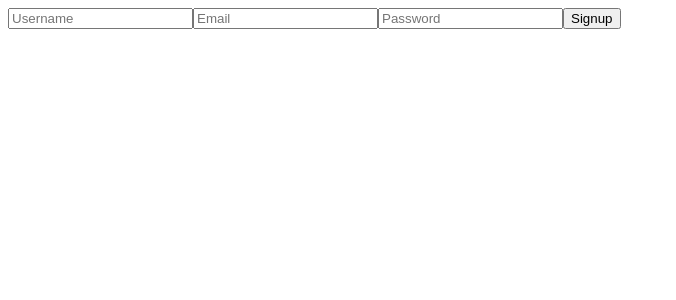
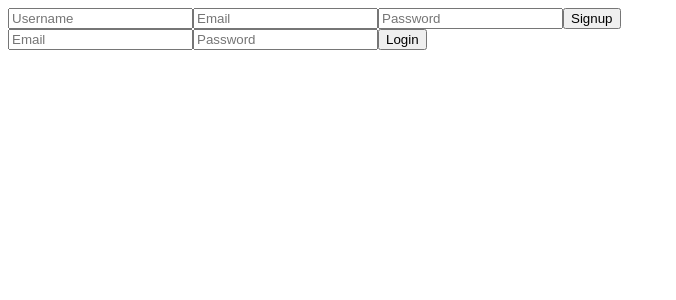
Before and after one commit to JohnMwendwa/node-react-task-manager, a React (Create React App) app in the folder client/: page / in a window 1280 px wide. Shown: the top 300 px of the page, without its empty margins (0-676 px from the left). Built offline with nearby package versions, Linux system fonts and the light colour scheme.

Commit message:
import login form

```diff
--- a/client/src/App.js
+++ b/client/src/App.js
@@ -1,9 +1,11 @@
 import Signup from "./components/Signup";
+import Login from "./components/Login";
 
 function App() {
   return (
     <div className="App">
      <Signup />
+     <Login />
     </div>
   );
 }
```
